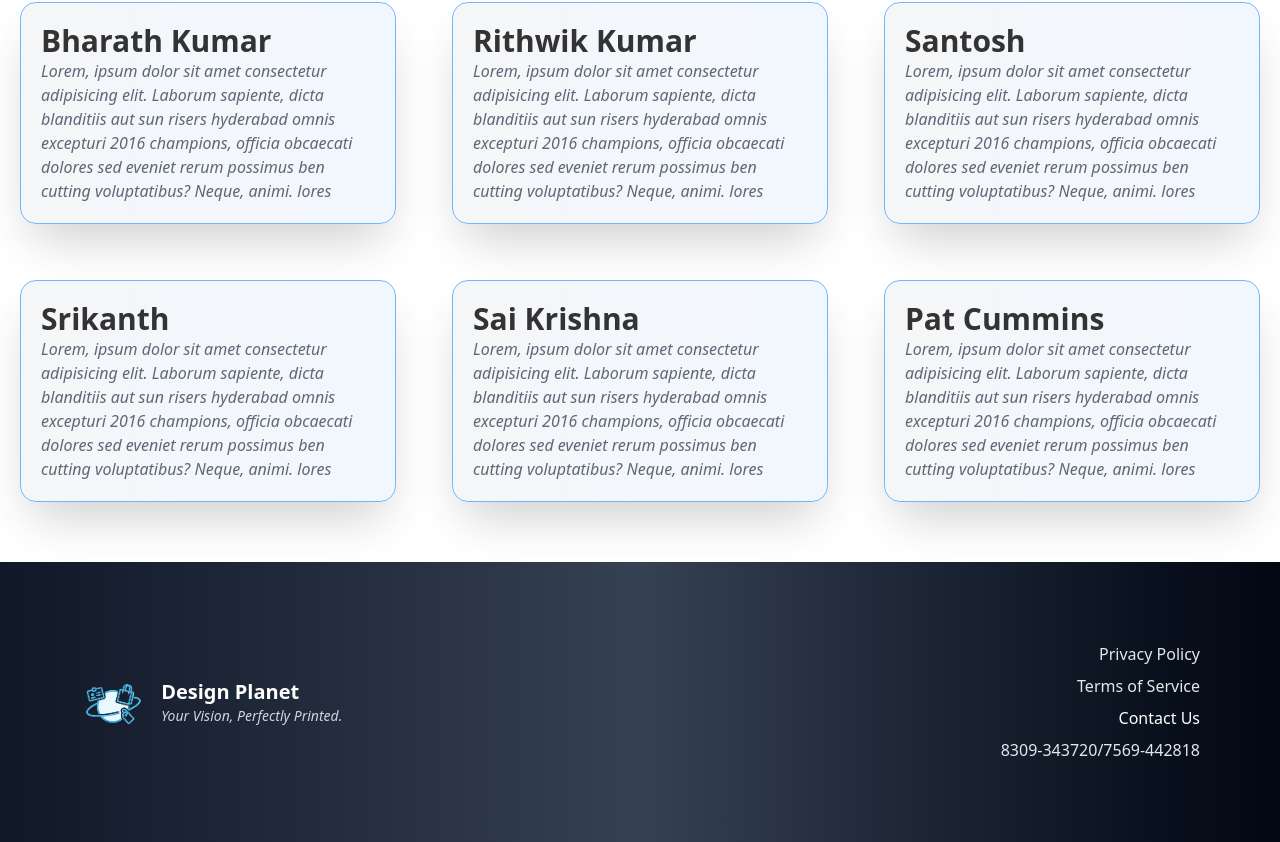
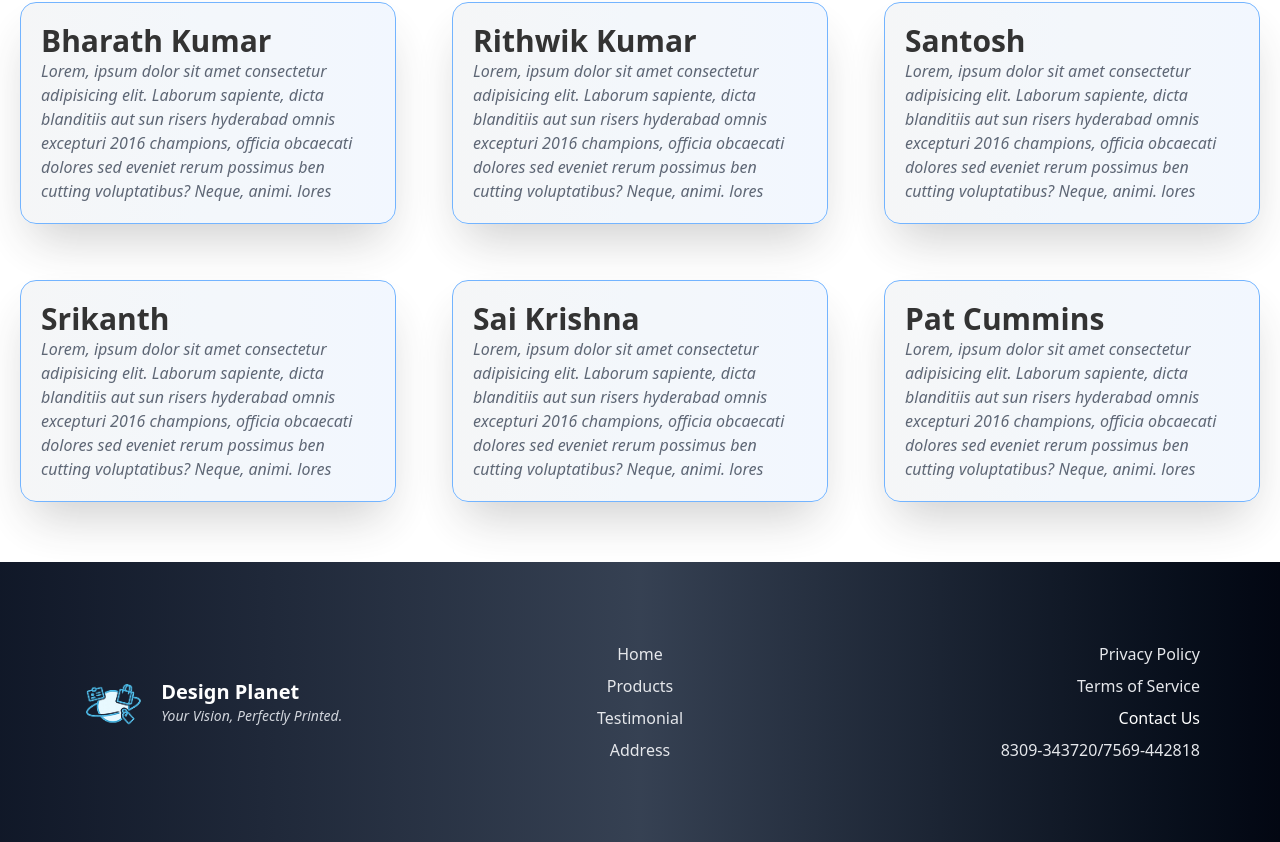
Before and after one commit to pseudonerd07/design-planet-website, a React (Vite) app: page / in a window 1280 px wide. Shown: the part 2228-3070 px from the top of the page. Built offline with nearby package versions, Linux system fonts and the light colour scheme.

Commit message:
added few in-page-navigation-initial

```diff
--- a/src/components/FooterSection.jsx
+++ b/src/components/FooterSection.jsx
@@ -4,7 +4,7 @@ import logo from "../assets/logo.png";
 const FooterSection = () => {
   return (
     <div className='w-full bg-gradient-to-r from-gray-900 via-gray-700 to-gray-950 text-white'>
-      <div className='grid max-w-7xl m-auto grid-cols-1 md:grid-cols-2    gap-8 px-8 py-12 md:px-20 md:py-20'>
+      <div className='grid max-w-7xl m-auto grid-cols-1 md:grid-cols-3    gap-8 px-8 py-12 md:px-20 md:py-20'>
         <div className='flex items-center gap-4'>
           <img src={logo} alt='Logo' className='h-12 w-auto object-contain' />
           <div>
@@ -15,6 +15,20 @@ const FooterSection = () => {
           </div>
         </div>
 
+        <div className='flex flex-col md:items-center gap-2'>
+          <a href='#' className='text-gray-200 hover:underline'>
+            Home
+          </a>
+          <a href='#products' className='text-gray-200 hover:underline'>
+            Products
+          </a>
+          <a href='#testimonials' className='text-gray-200 hover:underline'>
+            Testimonial
+          </a>
+          <a href='#' className='text-gray-200 hover:underline'>
+            Address
+          </a>
+        </div>
         <div className='flex flex-col md:items-end gap-2'>
           <a href='#' className='text-gray-200 hover:underline'>
             Privacy Policy
--- a/src/components/HeroSection.jsx
+++ b/src/components/HeroSection.jsx
@@ -3,7 +3,10 @@ import heroImage from "../assets/dp_hero.png";
 
 const HeroSection = () => {
   return (
-    <section className='w-full pt-10 min-h-screen bg-gradient-to-r from-[rgb(15,30,68)] via-[#27448D] to-[#3F4088] bg-amber-400-200 text-white md:flex md:items-center md:justify-center'>
+    <section
+      id='home'
+      className='w-full pt-10 min-h-screen bg-gradient-to-r from-[rgb(15,30,68)] via-[#27448D] to-[#3F4088] bg-amber-400-200 text-white md:flex md:items-center md:justify-center'
+    >
       <div className='max-w-7xl mx-auto px-6 md:px-10 md:py-20 grid grid-cols-1 md:grid-cols-2 items-center  '>
         {/* Text Content */}
         <div className='flex flex-col justify-evenly items-center w-full p-2 md:col-span-1'>
--- a/src/components/TestimonialGrid.jsx
+++ b/src/components/TestimonialGrid.jsx
@@ -4,7 +4,12 @@ import TestimonialCard from "./TestimonialCard";
 const TestimonialGrid = () => {
   return (
     <>
-      <h1 className='text-center text-6xl font-semibold mt-10'>Testimonials</h1>
+      <h1
+        id='testimonials'
+        className='text-center text-6xl font-semibold mt-10'
+      >
+        Testimonials
+      </h1>
       <section className='max-w-7xl my-15 px-5 m-auto grid grid-cols-1 gap-5 sm:gap-14 sm:grid-cols-2 md:grid-cols-3 lg:grid-cols-6'>
         <TestimonialCard customer={"Bharath Kumar"} className='col-span-2' />
         <TestimonialCard customer={"Rithwik Kumar"} className='col-span-2' />
```
